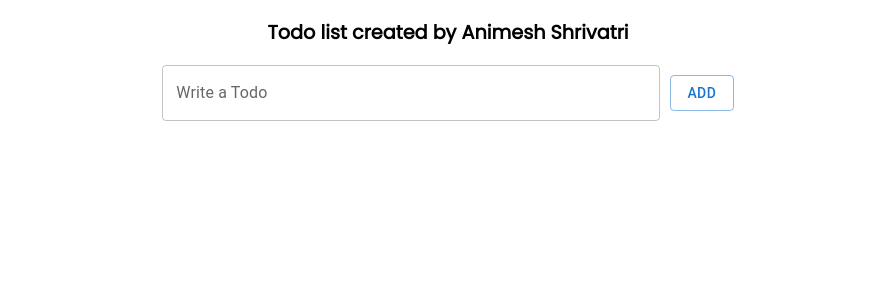
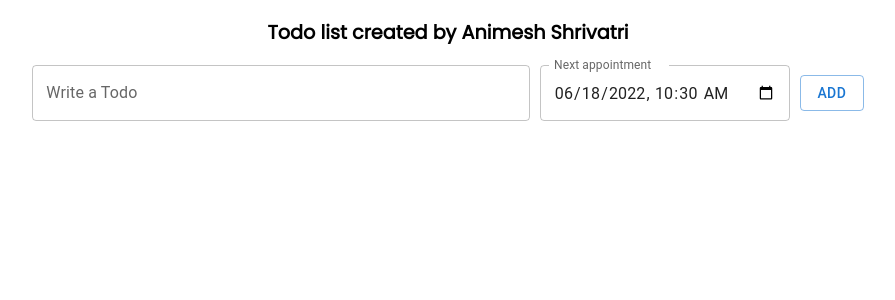
Before and after one commit to animesh9893/todolist, a React (Create React App) app: page / in a window 1280 px wide. Shown: the top 300 px of the page, without its empty margins (192-1087 px from the left). Built offline with nearby package versions, Linux system fonts and the light colour scheme; no server answers; the database is empty.

Commit message:
firebase connection almost done

```diff
--- a/src/App.js
+++ b/src/App.js
@@ -3,14 +3,45 @@ import TextField from '@mui/material/TextField';
 // import TextField from "@material-ui/core/TextField";
 import { useState, useEffect } from "react";
 import Button from '@mui/material/Button';
+import {db} from "./firebase_config";
+
+import firebase from 'firebase/compat/app';
+import 'firebase/compat/auth';
+import 'firebase/compat/firestore';
 
 function App() {
   const [todoInput, setTodoInput] = useState("");
+  const [dateInput, setDateInput] = useState(null);
+  const [todos, setTodos] = useState([]);
 
   function addTodo(e) {
     e.preventDefault();
+
+    db.collection("todos").add({
+      inprogress: true,
+      timestamp: dateInput,
+      todo: todoInput,
+    });
     setTodoInput("");
   }
+
+  // get todo items first time
+  useEffect(() => {
+      getTodos();
+  }, []);
+
+  function getTodos() {
+    db.collection("todos").onSnapshot(function (querySnapshot) {
+      setTodos(
+        querySnapshot.docs.map((doc) => ({
+          id: doc.id,
+          todo: doc.data().todo,
+          inprogress: doc.data().inprogress,
+        }))
+      );
+    });
+  }
+
   return (
     <div className="App">
       <div className="Heading center">Todo list created by Animesh Shrivatri</div>
@@ -18,9 +49,22 @@ function App() {
         <TextField
           id="standard-basic"
           label="Write a Todo"
+          value = {todoInput}
           className = "Input"
           onChange={(e) => setTodoInput(e.target.value)}
         />
+
+        <TextField
+          style={{marginLeft:10}}
+          id="datetime-local"
+          label="Next appointment"
+          type="datetime-local"
+          defaultValue="2022-06-18T10:30"
+          sx={{ width: 250 }}
+          InputLabelProps={{shrink: true,}}
+          onChange={(e)=>setDateInput(e.target.value)}
+        />
+
         <Button
           style={{marginLeft:10}}
           variant="outlined"
@@ -28,7 +72,6 @@ function App() {
           onClick={addTodo}
         >Add</Button>
       </form>
-
     </div>
   );
 }
--- /dev/null
+++ b/src/firebase_config.js
@@ -0,0 +1,27 @@
+// import firebase from "firebase";
+import firebase from 'firebase/compat/app';
+import 'firebase/compat/auth';
+import 'firebase/compat/firestore';
+
+var firebaseConfig = {
+  apiKey: "AIzaSyAE7ShmcWeWH5RboQs6zyNSlfertPVgGmk",
+  authDomain: "todolist-6c5e0.firebaseapp.com",
+  projectId: "todolist-6c5e0",
+  storageBucket: "todolist-6c5e0.appspot.com",
+  messagingSenderId: "313563147049",
+  appId: "1:313563147049:web:0258a0a6b82fb3226ae538"
+};
+
+
+// firebase.initializeApp(firebaseConfig);
+
+// const DB = firebase.firestore();
+
+// export default DB;
+
+const firebaseApp = firebase.initializeApp(firebaseConfig);
+
+const db = firebaseApp.firestore();
+const auth = firebase.auth();
+
+export { auth, db };
```
Also changed, not shown: src/firebase_todo.js (deleted, +0 -16 lines).
